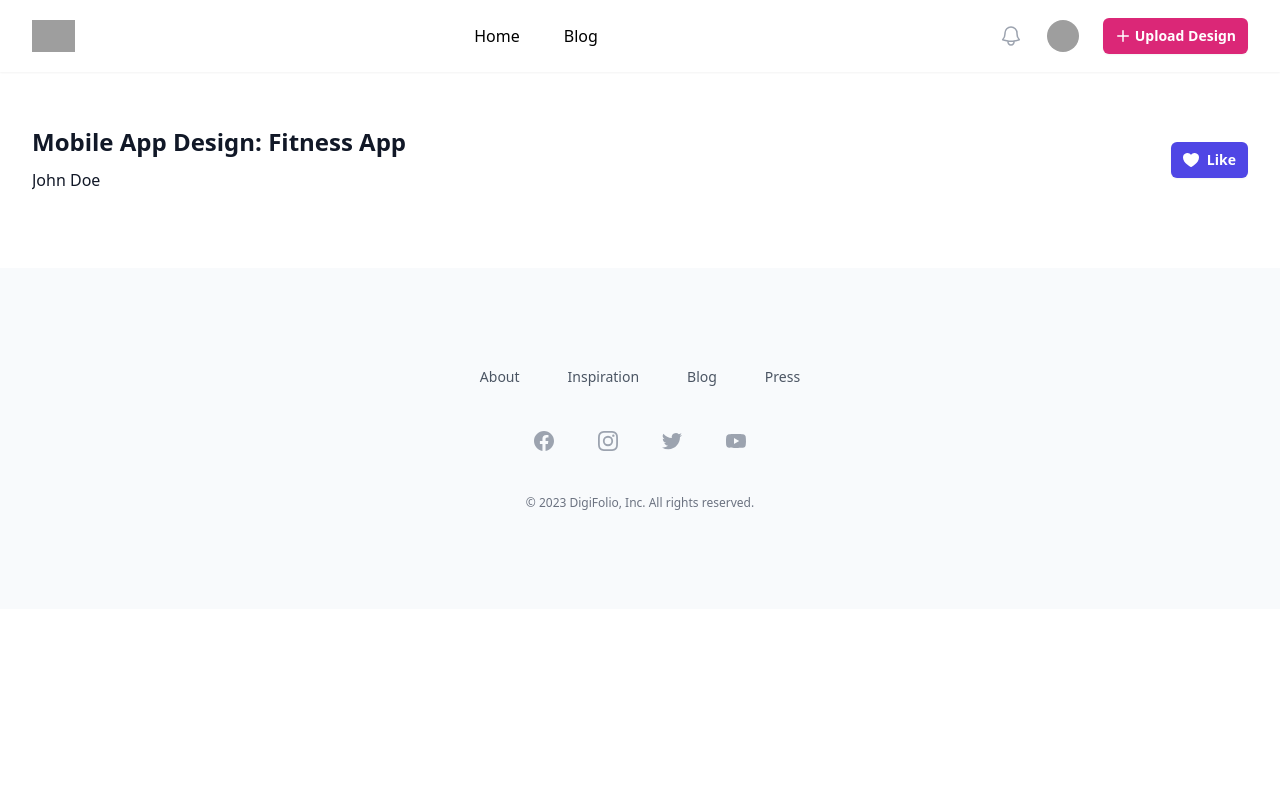
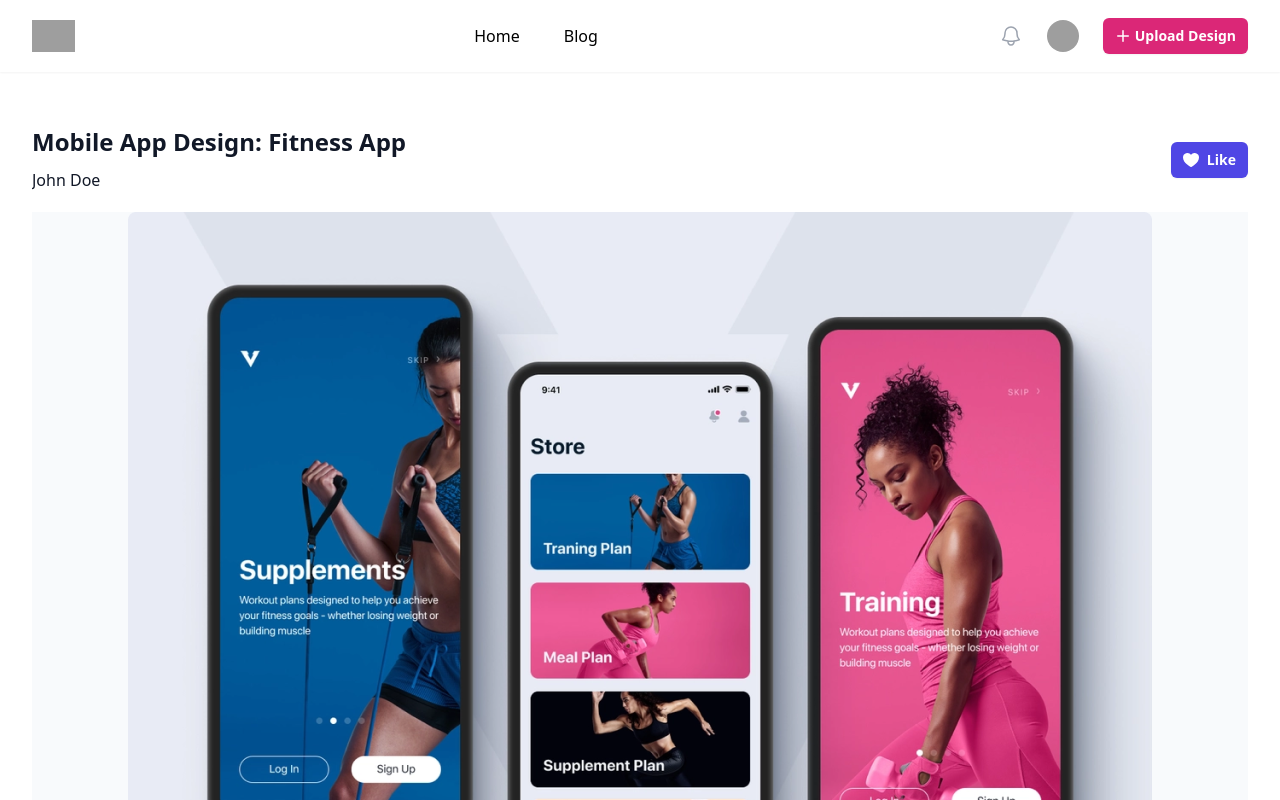
Before and after one commit to ghazi-mansoor/digifolio-frontend-app, a Next.js app: page /design-details in a window 1280 px wide. Shown: the top 800 px of the page. Built offline with nearby package versions, Linux system fonts and the light colour scheme; grey boxes are pictures that could not be loaded; a web font is replaced by a local one.

Commit message:
add design file image

```diff
--- a/app/features/design-details/components/design-details.jsx
+++ b/app/features/design-details/components/design-details.jsx
@@ -1,6 +1,7 @@
 import SignedInNavbar from "@/app/shared/components/navigation/signed-in-navbar";
 import Footer from "@/app/shared/components/layout/footer";
 import DesignDetailsHeader from "@/app/features/design-details/components/design-detail-header";
+import DesignFileImage from "@/app/features/design-feed/components/design-file-image";
 
 const designFile = {
         id: 1,
@@ -19,6 +20,8 @@ export default function DesignDetails() {
             <SignedInNavbar />
             <div className="mx-auto max-w-7xl px-4 sm:px-6 lg:px-8 w-full">
                 <DesignDetailsHeader designer={designFile.designer} fileTitle={designFile.title} />
+                <DesignFileImage fileURL={designFile.source} fileTitle={designFile.title} />
+
             </div>
             <Footer />
         </div>
--- /dev/null
+++ b/app/features/design-feed/components/design-file-image.js
@@ -0,0 +1,7 @@
+export default function DesignFileImage({ fileURL, fileTitle }) {
+    return (
+        <div className="flex justify-center bg-slate-50">
+            <img className="object-fit" src="/app_design_image.png" alt={fileTitle} />
+        </div>
+    );
+}
```
Also changed, not shown: public/app_design_image.png (added).
